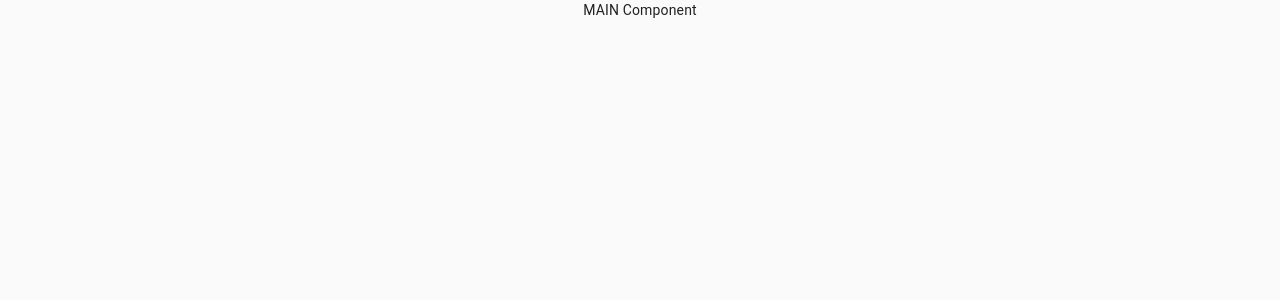
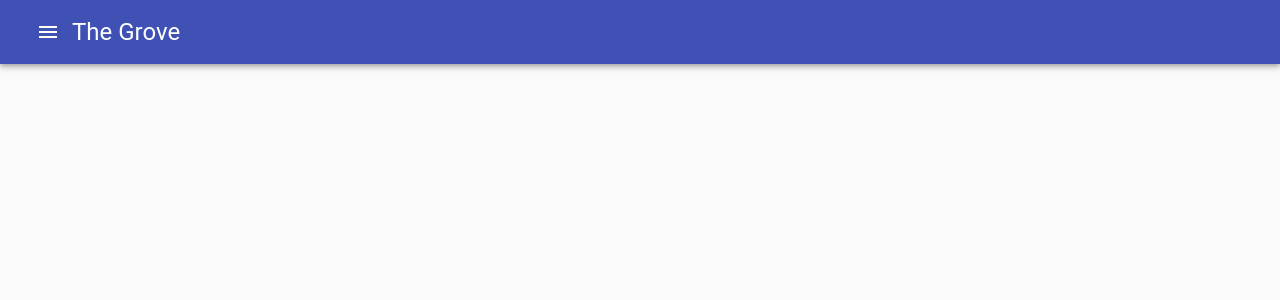
Before and after one commit to markdudevad/the-grove-website, a React (Create React App) app: page / in a window 1280 px wide. Shown: the top 300 px of the page. Built offline with nearby package versions, Linux system fonts and the light colour scheme; the HTML template or start-up script is replaced by a standard one.

Commit message:
Create top toolbar, open from left menu

```diff
--- a/package.json
+++ b/package.json
@@ -4,6 +4,7 @@
   "private": true,
   "dependencies": {
     "@material-ui/core": "^4.1.3",
+    "@material-ui/icons": "^4.2.1",
     "git": "^0.1.5",
     "react": "^16.8.6",
     "react-dom": "^16.8.6",
--- a/src/App.js
+++ b/src/App.js
@@ -3,6 +3,9 @@ import "./App.css";
 import CssBaseline from "@material-ui/core/CssBaseline";
 
 import Main from "./Main";
+
+// Load Roboto typeface
+// require("typeface-roboto");
 
 class App extends React.Component {
   render() {
--- a/src/Main.js
+++ b/src/Main.js
@@ -1,8 +1,65 @@
 import React from "react";
+import {
+  Typography,
+  AppBar,
+  Toolbar,
+  IconButton,
+  Drawer,
+  List,
+  ListItem,
+  ListItemText
+} from "@material-ui/core";
+import MenuIcon from "@material-ui/icons/Menu";
 
 class Main extends React.Component {
+  state = {
+    menu: {
+      open: false
+    }
+  };
+  handleMenuClick = () => {
+    this.setState({ menu: { open: true } });
+  };
+  handleDrawerClose = () => {
+    this.setState({ menu: { open: false } });
+  };
+  handleListItemClick = event => {
+    console.log("you clicked me! event: ", event.target.firstChild);
+  };
   render() {
-    return <div>MAIN Component</div>;
+    return (
+      <div>
+        <Drawer
+          anchor="left"
+          open={this.state.menu.open}
+          onClick={this.handleDrawerClose}
+        >
+          <List>
+            <ListItem onClick={this.handleListItemClick}>
+              <ListItemText>Item 1</ListItemText>
+            </ListItem>
+            <ListItem onClick={this.handleListItemClick}>
+              <ListItemText>Item 2</ListItemText>
+            </ListItem>
+            <ListItem onClick={this.handleListItemClick}>
+              <ListItemText>Item 3</ListItemText>
+            </ListItem>
+          </List>
+        </Drawer>
+        <AppBar color="primary" position="sticky">
+          <Toolbar>
+            <IconButton
+              color="inherit"
+              size="medium"
+              onClick={this.handleMenuClick}
+            >
+              <MenuIcon />
+            </IconButton>
+            <Typography variant="h5">The Grove</Typography>
+          </Toolbar>
+        </AppBar>
+      </div>
+    );
   }
 }
 
```
Also changed, not shown: 1 other file (tests, documents, lock files or other folders).
